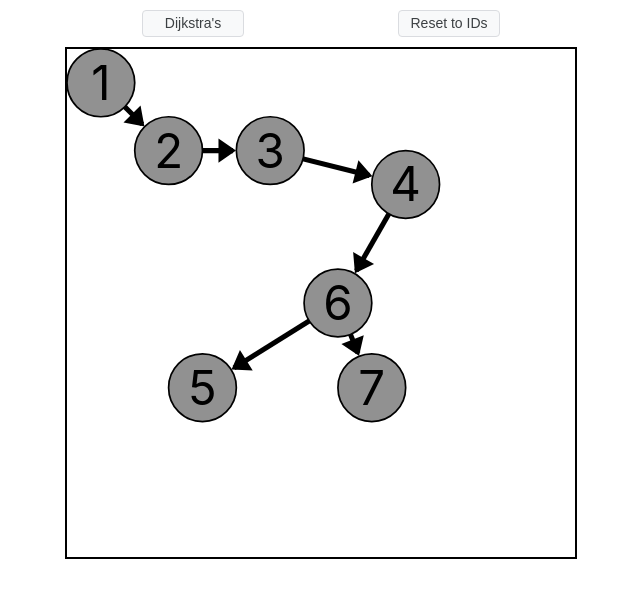
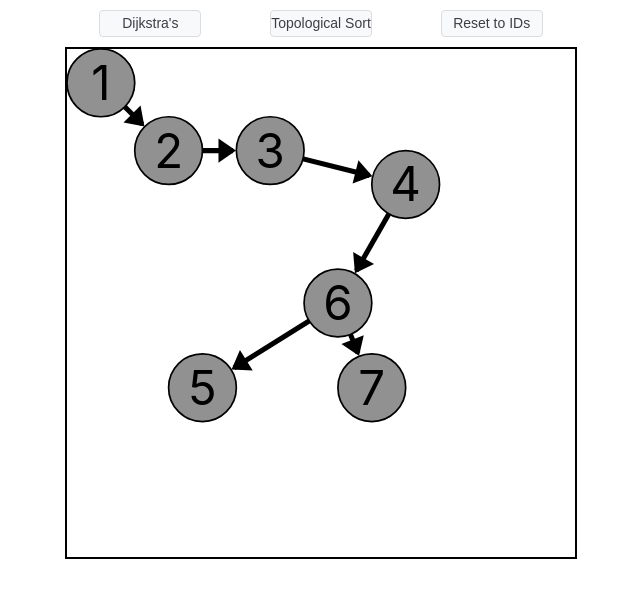
Before and after one commit to samuelkuz/interactive-graph, a React (Create React App) app: page / in a window 1280 px wide. Shown: the top 598 px of the page, without its empty margins (319-959 px from the left). Built offline with nearby package versions, Linux system fonts and the light colour scheme.

Commit message:
Add working topological sort

```diff
--- a/src/algorithms/Dijkstra.tsx
+++ b/src/algorithms/Dijkstra.tsx
@@ -1,12 +1,12 @@
 import { GraphAnimationData, EdgeData, NodeData} from "../types/types";
 
-interface GraphNode {
+interface Node {
     id: number,
     neighbors: Edge[]
 }
 
 interface Edge {
-    dest: GraphNode,
+    dest: Node,
     weight: number,
 };
 
@@ -95,7 +95,7 @@ const priorityQueue = (): PriorityQueue => {
 
 const dijkstra = (srcId: number, nodes: Map<number, NodeData>, edges: Map<string, EdgeData>): GraphAnimationData[] => {
     const animations: GraphAnimationData[] = [];
-    const graphNodes: Map<number, GraphNode> = new Map<number, GraphNode>();
+    const graphNodes: Map<number, Node> = new Map<number, Node>();
     const distMap: Map<number, number> = new Map<number, number>();
     const visited: Set<number> = new Set<number>();
 
@@ -115,8 +115,8 @@ const dijkstra = (srcId: number, nodes: Map<number, NodeData>, edges: Map<string
     edges.forEach((val: EdgeData, key: string) => {
         const src: number = val.srcId;
         const dest: number = val.destId;
-        const srcNode: GraphNode | undefined = graphNodes.get(src);
-        const destNode: GraphNode | undefined = graphNodes.get(dest);
+        const srcNode: Node | undefined = graphNodes.get(src);
+        const destNode: Node | undefined = graphNodes.get(dest);
 
         // Add edges
         if (srcNode !== undefined && destNode !== undefined) {
@@ -139,14 +139,14 @@ const dijkstra = (srcId: number, nodes: Map<number, NodeData>, edges: Map<string
 
         if (temp !== null) {
             visited.add(temp.id);
-            const currNode: GraphNode | undefined = graphNodes.get(temp.id);
+            const currNode: Node | undefined = graphNodes.get(temp.id);
             const currWeight: number | undefined = distMap.get(temp.id);
 
             animations.push({
                 id: temp.id,
                 type: "all",
                 color: "#e4e4e4",
-                weight: Math.floor((currWeight !== undefined) ? currWeight : temp.distance),
+                name: Math.floor((currWeight !== undefined) ? currWeight : temp.distance).toString(),
             });
 
             if (currNode !== undefined && currWeight !== undefined) {
@@ -163,7 +163,7 @@ const dijkstra = (srcId: number, nodes: Map<number, NodeData>, edges: Map<string
                                 id: destId,
                                 type: "all",
                                 color: "#7c94e4",
-                                weight: Math.floor(nextPossibleWeight),
+                                name: Math.floor(nextPossibleWeight).toString(),
                             });
                             prioQ.insert({
                                 id: destId,
--- /dev/null
+++ b/src/algorithms/TopologicalSort.tsx
@@ -0,0 +1,99 @@
+import { GraphAnimationData, EdgeData, NodeData} from "../types/types";
+
+
+
+interface Node {
+    id: number,
+    inDegree: number,
+    neighbors: Edge[]
+}
+
+interface Edge {
+    dest: Node
+};
+
+const topologicalSort = (nodes: Map<number, NodeData>, edges: Map<string, EdgeData>): GraphAnimationData[] => {
+    const animations: GraphAnimationData[] = [];
+    const graph: Map<number, Node> = new Map<number, Node>();
+    const queue: Node[] = [];
+    const sorted: Node[] = [];
+    let nodeCount: number = 0;
+
+    // Add nodes
+    nodes.forEach((val: NodeData, key: number) => {
+        nodeCount++;
+        graph.set(
+            key,
+            {
+                id: key,
+                inDegree: 0,
+                neighbors: []
+            }
+        );
+    });
+
+    edges.forEach((val: EdgeData, key: string) => {
+        const src: number = val.srcId;
+        const dest: number = val.destId;
+        const srcNode: Node | undefined = graph.get(src);
+        const destNode: Node | undefined = graph.get(dest);
+
+        // Add edges
+        if (srcNode !== undefined && destNode !== undefined) {
+            destNode.inDegree++;
+            srcNode.neighbors.push({
+                dest: destNode
+            });
+        }
+    });
+
+    graph.forEach((node: Node, key: number) => {
+        if (node.inDegree == 0) {
+            queue.push(node);
+            animations.push({
+                id: node.id,
+                type: "all",
+                color: "#7c94e4",
+                name: node.id.toString(),
+            });
+        }
+    });
+
+    while (queue.length > 0) {
+        const currNode: Node | undefined = queue.pop();
+
+        if (currNode !== undefined) {
+            sorted.push(currNode);
+
+            animations.push({
+                id: currNode.id,
+                type: "all",
+                color: "#e4e4e4",
+                name: sorted.length.toString(),
+            });
+
+            currNode.neighbors.forEach((e: Edge) => {
+                const destNode: Node | undefined = graph.get(e.dest.id);
+                if (destNode !== undefined) {
+                    destNode.inDegree = destNode.inDegree - 1;
+
+                    if (destNode.inDegree == 0) {
+                        animations.push({
+                            id: destNode.id,
+                            type: "all",
+                            color: "#7c94e4",
+                            name: destNode.id.toString(),
+                        });
+                        queue.push(destNode);
+                    }
+                }
+            });
+        }
+    }
+
+    if (sorted.length == nodeCount) console.log("ABLE TO BE BUILT");
+
+    return animations;
+}
+
+export default topologicalSort;
--- a/src/components/GraphMap.tsx
+++ b/src/components/GraphMap.tsx
@@ -1,11 +1,13 @@
 import React, { useState, useEffect, useRef, CSSProperties } from "react";
 
+import AlgorithmButton from "./AlgorithmButton";
+import AlgorithmDropDown from "./AlgorithmDropDown";
 import Edge from "./Edge";
 import GraphNode from "./GraphNode";
-import AlgorithmButton from "./AlgorithmButton";
-import AlgorithmDropDown from "./AlgorithmDropDown";
 import { GraphAnimationData, EdgeData, NodeData, Point } from "../types/types";
+
 import dijkstra from "../algorithms/Dijkstra";
+import topologicalSort from "../algorithms/TopologicalSort";
 
 import "./GraphMap.scss";
 
@@ -73,7 +75,6 @@ const GraphMap: React.FC<GraphMapProps> = ({height, width}) => {
                         const node = nodeMap.get(animation.id);
                         if (node === undefined) return;
                         node.color = animation.color;
-                        // node.name = animation.weight.toString();
                         setAnimations(tempAnimations);
                     }, animationSpeed);
                     break;
@@ -82,7 +83,7 @@ const GraphMap: React.FC<GraphMapProps> = ({height, width}) => {
                     setTimeout(() => {
                         const node = nodeMap.get(animation.id);
                         if (node === undefined) return;
-                        node.name = animation.weight.toString();
+                        node.name = animation.name;
                         setAnimations(tempAnimations);
                     }, animationSpeed);
                     break;
@@ -91,7 +92,7 @@ const GraphMap: React.FC<GraphMapProps> = ({height, width}) => {
                         const node = nodeMap.get(animation.id);
                         if (node === undefined) return;
                         node.color = animation.color;
-                        node.name = animation.weight.toString();
+                        node.name = animation.name;
                         setAnimations(tempAnimations);
                     }, animationSpeed);
                     break;
@@ -190,6 +191,7 @@ const GraphMap: React.FC<GraphMapProps> = ({height, width}) => {
         return (
             <div className="algorithm-selector-container">
                 <AlgorithmDropDown title={"Dijkstra's"} algorithmCallback={handleDijkstra}/>
+                <AlgorithmButton title={"Topological Sort"} callBack={handleTopologicalSort}/>
                 <AlgorithmButton title={"Reset to IDs"} callBack={handleReset}/>
             </div>);
     };
@@ -376,12 +378,17 @@ const GraphMap: React.FC<GraphMapProps> = ({height, width}) => {
         }
     };
 
-        const handleReset = () => {
+    const handleReset = () => {
         nodeMap.forEach((val: NodeData, key: number) => {
             val.color = "#919191";
             val.name = val.id.toString();
         });
         setRenderCount(renderCount + 1);
+    };
+
+    const handleTopologicalSort = () => {
+        const tempAnimations = topologicalSort(nodeMap, edgeMap);
+        setAnimations(tempAnimations);
     };
 
     return (
--- a/src/types/types.tsx
+++ b/src/types/types.tsx
@@ -23,5 +23,5 @@ export interface GraphAnimationData {
     id: number,
     type: string,
     color: string,
-    weight: number,
+    name: string,
 }
```
